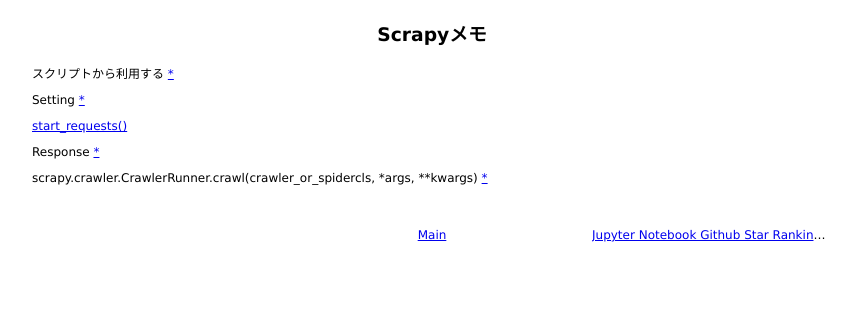
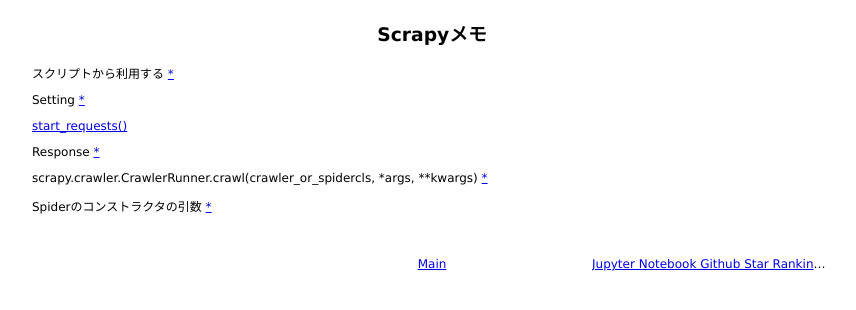
Before and after one commit to 38elements/38elements.github.com, a Jekyll site: the page built from _posts/2016-06-09-scrapy.md, in a window 1280 px wide. Shown: the top 310 px of the page, without its empty margins (208-1064 px from the left). Built offline with Jekyll 4.4.1, drawn with Linux system fonts in a browser that asks for light colours.

Commit message:
Update 2016-06-09-scrapy.md

```diff
--- a/_posts/2016-06-09-scrapy.md
+++ b/_posts/2016-06-09-scrapy.md
@@ -11,3 +11,5 @@ Setting [\*](http://doc.scrapy.org/en/latest/topics/settings.html#topics-setting
 Response [\*](http://doc.scrapy.org/en/latest/topics/request-response.html?highlight=response#scrapy.http.Response)
 
 scrapy.crawler.CrawlerRunner.crawl(crawler_or_spidercls, \*args, \*\*kwargs) [\*](http://doc.scrapy.org/en/latest/topics/api.html#scrapy.crawler.CrawlerRunner.crawl)
+
+Spiderのコンストラクタの引数 [*](http://doc.scrapy.org/en/latest/topics/spiders.html#spider-arguments)
```
